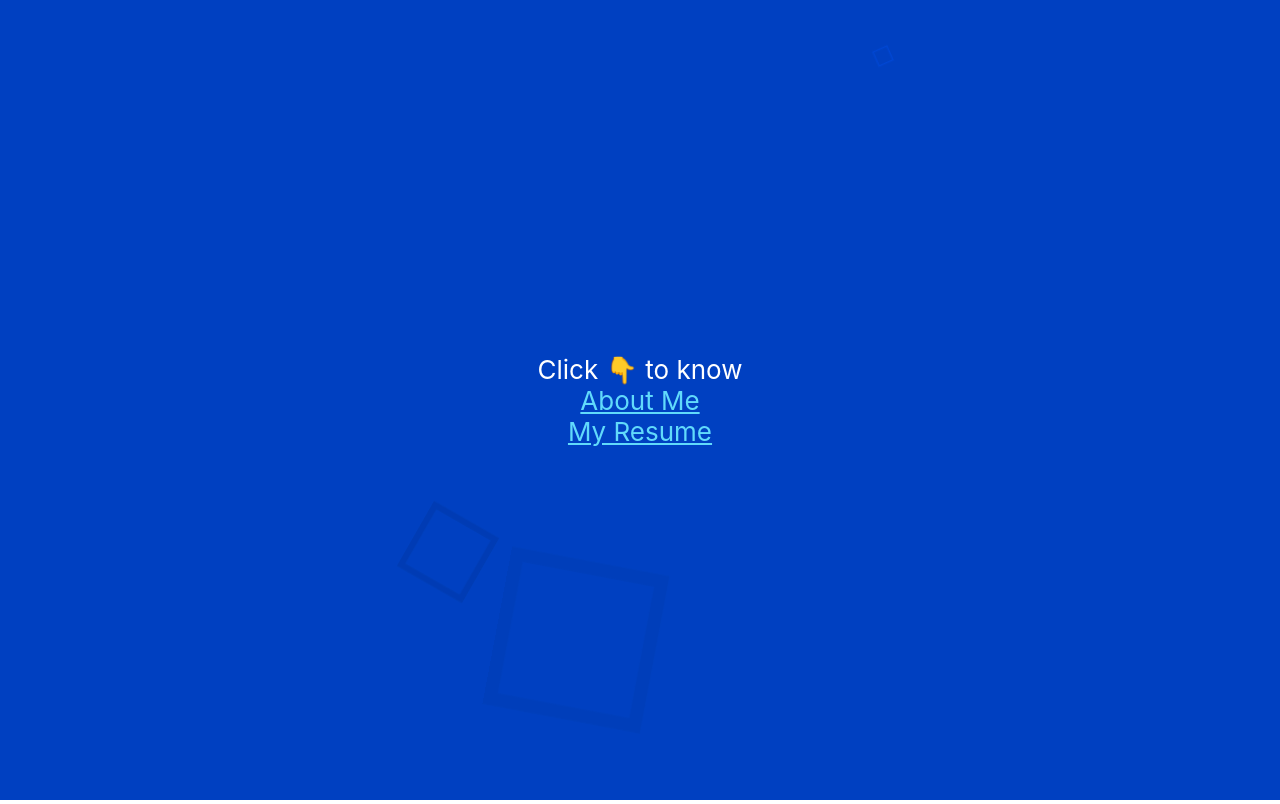
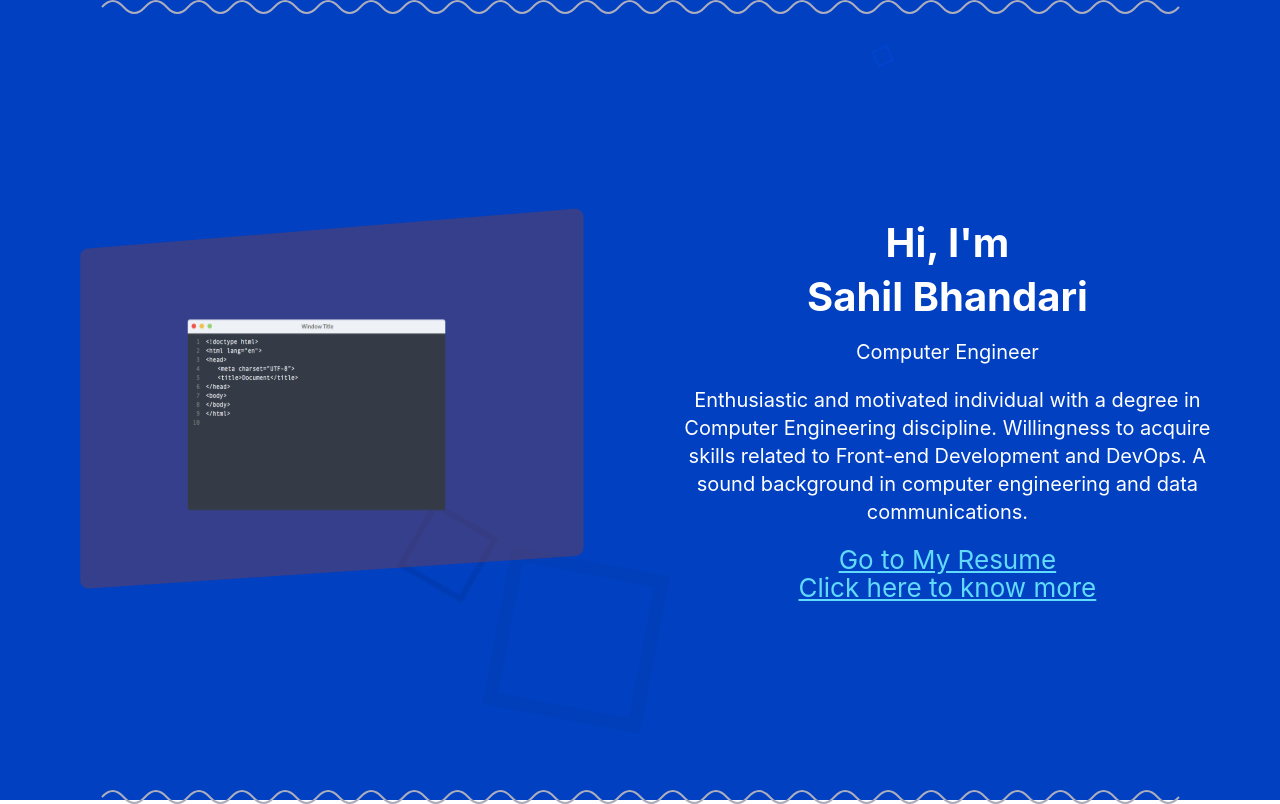
Before and after one commit to sahil-bhandari/aboutme, a React (Create React App) app: page / in a window 1280 px wide. Built offline with nearby package versions, Linux system fonts and the light colour scheme.

Commit message:
Add introduction

```diff
--- a/src/App.tsx
+++ b/src/App.tsx
@@ -1,26 +1,13 @@
 import './App.css';
-import Background from './assets/background';
+import Background from './components/background';
+import Intro from './components/intro';
 
 function App() {
   return (
     <div className="App">
       <Background/>
       <header className="App-header">
-        <a>Click 👇 to know </a>
-        <a
-          className="App-link"
-          href="https://linktr.ee/SahilUmeshBhandari"
-          target="_self"
-        >
-          About Me
-        </a>
-        <a
-          className="App-link"
-          href="https://drive.google.com/file/d/17lEXXo8KHI_zRlFckyCg5Q2LUFczUlEq/view?usp=share_link"
-          target="_self"
-        >
-          My Resume
-        </a>
+        <Intro/>
       </header>
     </div>
   );
--- a/src/assets/background/styles.css
+++ b/src/components/background/styles.css
@@ -32,7 +32,7 @@
     transform: scale(0) rotate(0deg) translate(-50%, -50%);
     animation: cube 7s ease-in forwards infinite;
 }
-undefined
+
 .background li:nth-child(0) {
     animation-delay: 0s;
     left: 66vw;
--- /dev/null
+++ b/src/components/intro/index.js
@@ -0,0 +1,53 @@
+import { useState } from "react";
+
+import curveline from "../../assets/image/curveline.svg";
+import profile from "../../assets/image/profile.svg";
+import "./styles.css";
+
+export default function Intro() {
+  const [loaded, setLoaded] = useState(true);
+
+  return (
+    <>
+      {loaded ? <div>Loading...</div> : null}
+      <img src={curveline} alt="curveline" />
+      <div id="home" className="overview">
+        <div className="cardview">
+          <img src={profile} alt="profile" onLoad={() => setLoaded(false)} />
+        </div>
+        <div className="cardview">
+          <div>
+            <h1>Hi, I'm</h1>
+            <h1>Sahil Bhandari</h1>
+            <p>Computer Engineer</p>
+            <p>
+              Enthusiastic and motivated individual with a degree in Computer
+              Engineering discipline. Willingness to acquire skills related to
+              Front-end Development and DevOps. A sound background in computer
+              engineering and data communications.
+            </p>
+          </div>
+
+          <div className="footerfield">
+            <a
+              className="App-link"
+              rel="noreferrer"
+              href="https://drive.google.com/file/d/17lEXXo8KHI_zRlFckyCg5Q2LUFczUlEq/view?usp=share_link"
+              target="_self"
+            >
+              Go to My Resume
+            </a>
+            <a
+              className="App-link"
+              href="https://linktr.ee/SahilUmeshBhandari"
+              target="_self"
+            >
+              Click here to know more
+            </a>
+          </div>
+        </div>
+      </div>
+      <img src={curveline} alt="curveline" />
+    </>
+  );
+}
--- /dev/null
+++ b/src/components/intro/styles.css
@@ -0,0 +1,36 @@
+.overview {
+  position: relative;
+  width: 97vw;
+  height: 97vh;
+  flex-direction: row;
+  justify-content: center;
+  gap: 1.25rem;
+  align-items: center;
+  display: flex;
+  box-sizing: border-box;
+  border-width: 0;
+  border-style: solid;
+  border-color: #e5e7eb;
+  padding-left: 1rem;
+  padding-right: 1rem;
+}
+
+.cardview {
+  padding: 1rem;
+  width: 50%;
+  max-height: 100%;
+  tab-size: 4;
+  line-height: inherit;
+  margin: 7px;
+  font-size: 1.25rem;
+  line-height: 1.75rem;
+}
+
+.footerfield {
+  display: flex;
+  flex-direction: column;
+  align-items: center;
+  justify-content: center;
+  font-size: calc(10px + 2vmin);
+  color: white;
+}
```
Also changed, not shown: src/assets/image/curveline.svg (added), src/assets/image/profile.svg (added), src/components/background/index.jsx (renamed from src/assets/background/index.jsx).
